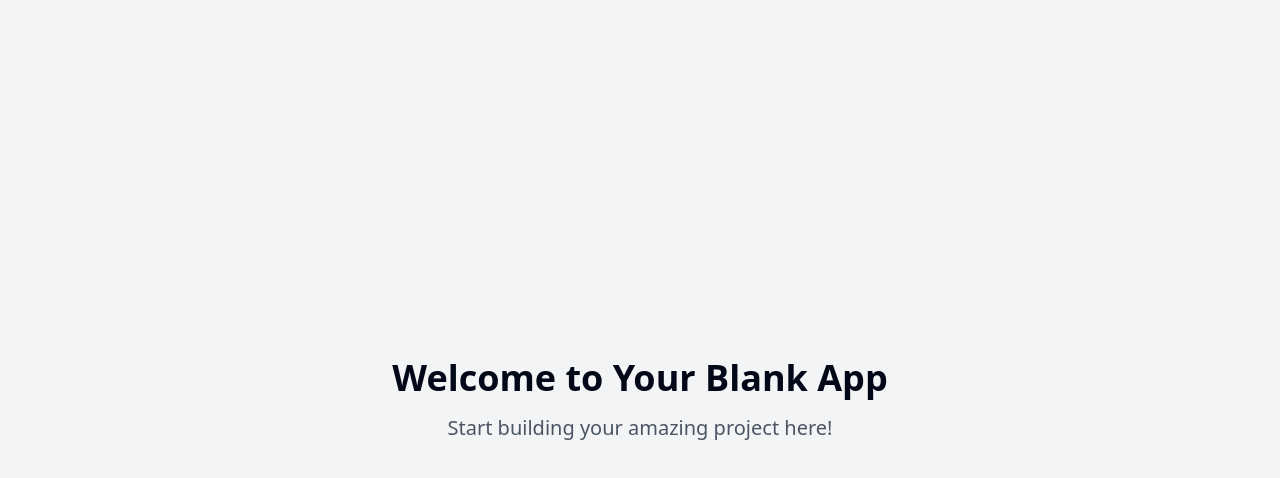
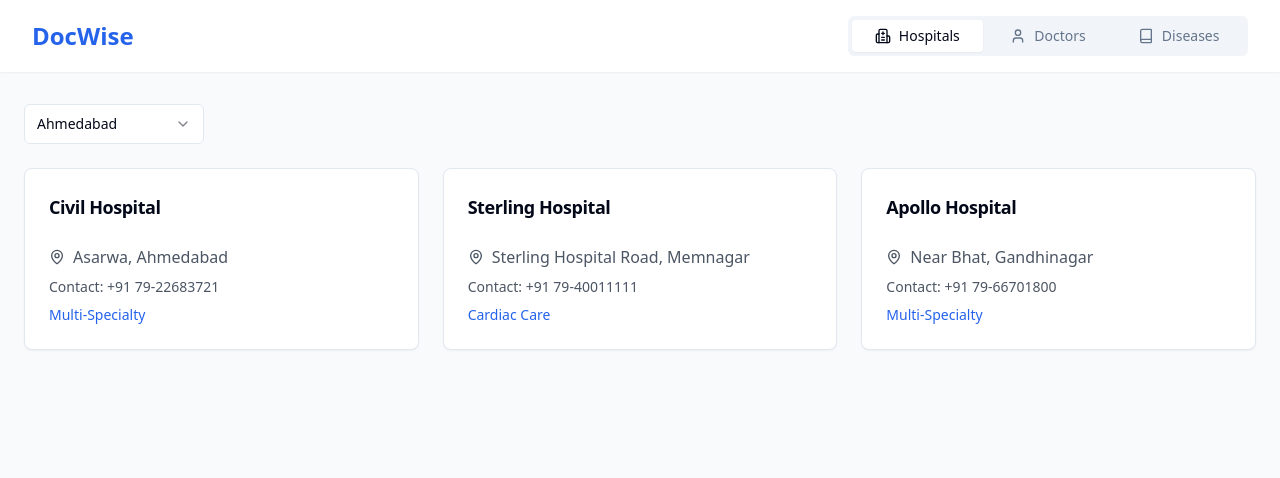
Before and after one commit to Dhruneel07/health-guide-ahmedabad-surat, a React (Vite) app: page / in a window 1280 px wide. Shown: the top 478 px of the page. Built offline with nearby package versions, Linux system fonts and the light colour scheme.

Commit message:
feat: Implement website docwise
Implement the website with three sections: hospital listings, doctor search by specialty, and disease awareness information.

```diff
--- /dev/null
+++ b/src/components/DiseaseSection.tsx
@@ -0,0 +1,77 @@
+
+import React from 'react';
+import { Card, CardContent, CardHeader, CardTitle } from "@/components/ui/card";
+import { Input } from "@/components/ui/input";
+import { Search } from "lucide-react";
+
+const diseases = [
+  {
+    name: "Diabetes",
+    symptoms: "Increased thirst, frequent urination, extreme hunger, fatigue",
+    prevention: "Healthy diet, regular exercise, maintain healthy weight",
+    medicines: "Metformin, Insulin, Sulfonylureas",
+  },
+  {
+    name: "Hypertension",
+    symptoms: "Headaches, shortness of breath, nosebleeds",
+    prevention: "Low-salt diet, regular exercise, stress management",
+    medicines: "ACE inhibitors, Beta blockers, Diuretics",
+  },
+  {
+    name: "Asthma",
+    symptoms: "Wheezing, chest tightness, shortness of breath, coughing",
+    prevention: "Avoid triggers, regular check-ups, clean environment",
+    medicines: "Inhaled corticosteroids, Bronchodilators",
+  },
+];
+
+const DiseaseSection = () => {
+  const [searchTerm, setSearchTerm] = React.useState("");
+
+  const filteredDiseases = diseases.filter((disease) =>
+    disease.name.toLowerCase().includes(searchTerm.toLowerCase())
+  );
+
+  return (
+    <div className="p-6">
+      <div className="relative mb-6">
+        <Search className="absolute left-2 top-2.5 h-4 w-4 text-gray-500" />
+        <Input
+          type="text"
+          placeholder="Search diseases..."
+          className="pl-8"
+          value={searchTerm}
+          onChange={(e) => setSearchTerm(e.target.value)}
+        />
+      </div>
+
+      <div className="grid grid-cols-1 md:grid-cols-2 lg:grid-cols-3 gap-6">
+        {filteredDiseases.map((disease) => (
+          <Card key={disease.name} className="hover:shadow-lg transition-shadow">
+            <CardHeader>
+              <CardTitle className="text-lg">{disease.name}</CardTitle>
+            </CardHeader>
+            <CardContent>
+              <div className="space-y-4">
+                <div>
+                  <h4 className="font-semibold text-sm text-blue-600">Symptoms:</h4>
+                  <p className="text-sm text-gray-600">{disease.symptoms}</p>
+                </div>
+                <div>
+                  <h4 className="font-semibold text-sm text-blue-600">Prevention:</h4>
+                  <p className="text-sm text-gray-600">{disease.prevention}</p>
+                </div>
+                <div>
+                  <h4 className="font-semibold text-sm text-blue-600">Common Medicines:</h4>
+                  <p className="text-sm text-gray-600">{disease.medicines}</p>
+                </div>
+              </div>
+            </CardContent>
+          </Card>
+        ))}
+      </div>
+    </div>
+  );
+};
+
+export default DiseaseSection;
--- /dev/null
+++ b/src/components/DoctorSection.tsx
@@ -0,0 +1,75 @@
+
+import React from 'react';
+import { Card, CardContent, CardHeader, CardTitle } from "@/components/ui/card";
+import { Select, SelectContent, SelectItem, SelectTrigger, SelectValue } from "@/components/ui/select";
+
+const doctors = {
+  ahmedabad: {
+    cardiologist: [
+      { name: "Dr. Patel", experience: "15 years", hospital: "Civil Hospital", contact: "+91 98765-43210" },
+      { name: "Dr. Shah", experience: "20 years", hospital: "Sterling Hospital", contact: "+91 98765-43211" },
+    ],
+    orthopedic: [
+      { name: "Dr. Mehta", experience: "12 years", hospital: "Civil Hospital", contact: "+91 98765-43212" },
+      { name: "Dr. Desai", experience: "18 years", hospital: "Apollo Hospital", contact: "+91 98765-43213" },
+    ],
+  },
+  surat: {
+    cardiologist: [
+      { name: "Dr. Kumar", experience: "14 years", hospital: "New Civil Hospital", contact: "+91 98765-43214" },
+      { name: "Dr. Patel", experience: "16 years", hospital: "BAPS Hospital", contact: "+91 98765-43215" },
+    ],
+    orthopedic: [
+      { name: "Dr. Singh", experience: "10 years", hospital: "Kiran Hospital", contact: "+91 98765-43216" },
+      { name: "Dr. Shah", experience: "22 years", hospital: "New Civil Hospital", contact: "+91 98765-43217" },
+    ],
+  },
+};
+
+const DoctorSection = () => {
+  const [selectedCity, setSelectedCity] = React.useState("ahmedabad");
+  const [selectedSpeciality, setSelectedSpeciality] = React.useState("cardiologist");
+
+  return (
+    <div className="p-6">
+      <div className="flex gap-4 mb-6">
+        <Select value={selectedCity} onValueChange={setSelectedCity}>
+          <SelectTrigger className="w-[180px]">
+            <SelectValue placeholder="Select city" />
+          </SelectTrigger>
+          <SelectContent>
+            <SelectItem value="ahmedabad">Ahmedabad</SelectItem>
+            <SelectItem value="surat">Surat</SelectItem>
+          </SelectContent>
+        </Select>
+
+        <Select value={selectedSpeciality} onValueChange={setSelectedSpeciality}>
+          <SelectTrigger className="w-[180px]">
+            <SelectValue placeholder="Select speciality" />
+          </SelectTrigger>
+          <SelectContent>
+            <SelectItem value="cardiologist">Cardiologist</SelectItem>
+            <SelectItem value="orthopedic">Orthopedic</SelectItem>
+          </SelectContent>
+        </Select>
+      </div>
+
+      <div className="grid grid-cols-1 md:grid-cols-2 lg:grid-cols-3 gap-6">
+        {doctors[selectedCity as keyof typeof doctors][selectedSpeciality as keyof typeof doctors.ahmedabad].map((doctor) => (
+          <Card key={doctor.name} className="hover:shadow-lg transition-shadow">
+            <CardHeader>
+              <CardTitle className="text-lg">{doctor.name}</CardTitle>
+            </CardHeader>
+            <CardContent>
+              <p className="text-sm text-gray-600">Experience: {doctor.experience}</p>
+              <p className="text-sm text-gray-600">Hospital: {doctor.hospital}</p>
+              <p className="text-sm text-blue-600 mt-2">Contact: {doctor.contact}</p>
+            </CardContent>
+          </Card>
+        ))}
+      </div>
+    </div>
+  );
+};
+
+export default DoctorSection;
--- /dev/null
+++ b/src/components/Header.tsx
@@ -0,0 +1,34 @@
+
+import React from 'react';
+import { Hospital, User, Book } from "lucide-react";
+import { Tabs, TabsList, TabsTrigger } from "@/components/ui/tabs";
+
+const Header = () => {
+  return (
+    <header className="bg-white shadow-sm">
+      <div className="max-w-7xl mx-auto px-4 sm:px-6 lg:px-8 py-4">
+        <div className="flex justify-between items-center">
+          <h1 className="text-2xl font-bold text-blue-600">DocWise</h1>
+          <Tabs defaultValue="hospitals" className="w-[400px]">
+            <TabsList className="grid w-full grid-cols-3">
+              <TabsTrigger value="hospitals" className="flex items-center gap-2">
+                <Hospital className="h-4 w-4" />
+                Hospitals
+              </TabsTrigger>
+              <TabsTrigger value="doctors" className="flex items-center gap-2">
+                <User className="h-4 w-4" />
+                Doctors
+              </TabsTrigger>
+              <TabsTrigger value="diseases" className="flex items-center gap-2">
+                <Book className="h-4 w-4" />
+                Diseases
+              </TabsTrigger>
+            </TabsList>
+          </Tabs>
+        </div>
+      </div>
+    </header>
+  );
+};
+
+export default Header;
--- /dev/null
+++ b/src/components/HospitalSection.tsx
@@ -0,0 +1,57 @@
+
+import React from 'react';
+import { Card, CardContent, CardHeader, CardTitle } from "@/components/ui/card";
+import { Select, SelectContent, SelectItem, SelectTrigger, SelectValue } from "@/components/ui/select";
+import { MapPin } from "lucide-react";
+
+const hospitals = {
+  ahmedabad: [
+    { name: "Civil Hospital", address: "Asarwa, Ahmedabad", contact: "+91 79-22683721", specialities: "Multi-Specialty" },
+    { name: "Sterling Hospital", address: "Sterling Hospital Road, Memnagar", contact: "+91 79-40011111", specialities: "Cardiac Care" },
+    { name: "Apollo Hospital", address: "Near Bhat, Gandhinagar", contact: "+91 79-66701800", specialities: "Multi-Specialty" },
+  ],
+  surat: [
+    { name: "New Civil Hospital", address: "Majura Gate, Surat", contact: "+91 261-2244456", specialities: "General Medicine" },
+    { name: "BAPS Hospital", address: "Adajan, Surat", contact: "+91 261-2781000", specialities: "Multi-Specialty" },
+    { name: "Kiran Hospital", address: "Katargam, Surat", contact: "+91 261-6694444", specialities: "Cardiac & Cancer Care" },
+  ]
+};
+
+const HospitalSection = () => {
+  const [selectedCity, setSelectedCity] = React.useState("ahmedabad");
+
+  return (
+    <div className="p-6">
+      <div className="mb-6">
+        <Select value={selectedCity} onValueChange={setSelectedCity}>
+          <SelectTrigger className="w-[180px]">
+            <SelectValue placeholder="Select city" />
+          </SelectTrigger>
+          <SelectContent>
+            <SelectItem value="ahmedabad">Ahmedabad</SelectItem>
+            <SelectItem value="surat">Surat</SelectItem>
+          </SelectContent>
+        </Select>
+      </div>
+      <div className="grid grid-cols-1 md:grid-cols-2 lg:grid-cols-3 gap-6">
+        {hospitals[selectedCity as keyof typeof hospitals].map((hospital) => (
+          <Card key={hospital.name} className="hover:shadow-lg transition-shadow">
+            <CardHeader>
+              <CardTitle className="text-lg">{hospital.name}</CardTitle>
+            </CardHeader>
+            <CardContent>
+              <div className="flex items-start gap-2 text-gray-600 mb-2">
+                <MapPin className="h-4 w-4 mt-1" />
+                <p>{hospital.address}</p>
+              </div>
+              <p className="text-sm text-gray-600">Contact: {hospital.contact}</p>
+              <p className="text-sm text-blue-600 mt-2">{hospital.specialities}</p>
+            </CardContent>
+          </Card>
+        ))}
+      </div>
+    </div>
+  );
+};
+
+export default HospitalSection;
--- a/src/pages/Index.tsx
+++ b/src/pages/Index.tsx
@@ -1,12 +1,28 @@
-// Update this page (the content is just a fallback if you fail to update the page)
+
+import React from 'react';
+import Header from '../components/Header';
+import { Tabs, TabsContent } from "@/components/ui/tabs";
+import HospitalSection from '../components/HospitalSection';
+import DoctorSection from '../components/DoctorSection';
+import DiseaseSection from '../components/DiseaseSection';
 
 const Index = () => {
   return (
-    <div className="min-h-screen flex items-center justify-center bg-gray-100">
-      <div className="text-center">
-        <h1 className="text-4xl font-bold mb-4">Welcome to Your Blank App</h1>
-        <p className="text-xl text-gray-600">Start building your amazing project here!</p>
-      </div>
+    <div className="min-h-screen bg-gray-50">
+      <Header />
+      <main className="max-w-7xl mx-auto">
+        <Tabs defaultValue="hospitals">
+          <TabsContent value="hospitals">
+            <HospitalSection />
+          </TabsContent>
+          <TabsContent value="doctors">
+            <DoctorSection />
+          </TabsContent>
+          <TabsContent value="diseases">
+            <DiseaseSection />
+          </TabsContent>
+        </Tabs>
+      </main>
     </div>
   );
 };
```
